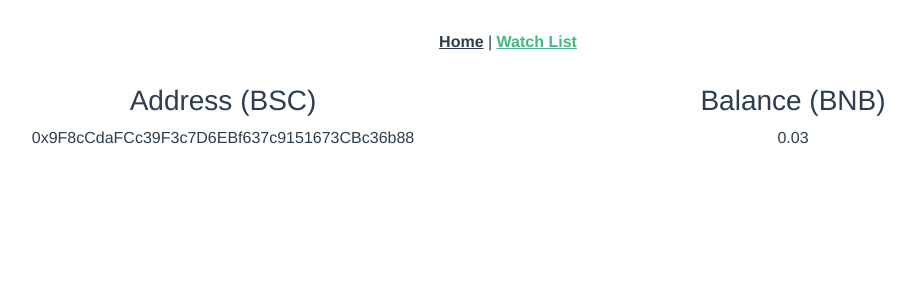
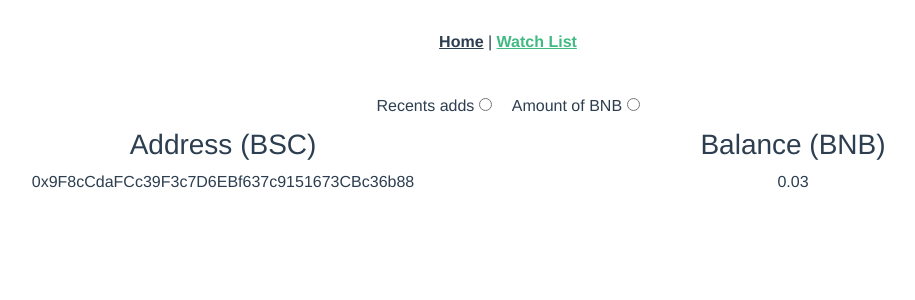
Before and after one commit to VictorFeller/BitBlock, a Vue app: page /#/watchList in a window 1280 px wide. Shown: the top 300 px of the page, without its empty margins (132-1047 px from the left). Built offline with nearby package versions, Linux system fonts and the light colour scheme.

Commit message:
add buttons and improve home view

```diff
--- a/src/main.js
+++ b/src/main.js
@@ -3,7 +3,7 @@ import App from "./App.vue";
 import router from "./router";
 import "bootstrap";
 import "bootstrap/dist/css/bootstrap.min.css";
-//import "@fortawesome/fontawesome-free/css/all.min.css";
+import "@fortawesome/fontawesome-free/css/all.min.css";
 //import "./main.css";
 //import "bootswatch/dist/simplex/bootstrap.min.css";
 
--- a/src/views/HomeView.vue
+++ b/src/views/HomeView.vue
@@ -1,26 +1,16 @@
 <template>
   <div id="homeView">
     <h1>BitBlock</h1>
-    <div class="container">
-      <div class="row">
-        <div class="col">
     <input
       type="string"
       v-model="bscAddress"
       placeholder="Enter a BSC address (0x...)"
+      just
       v-on:keypress.enter="openDetailsAddress()"
     />
-        </div>
-        <div class="col">
-          <button
-            v-on:click="openDetailsAddress()"
-            v-bind:disabled="!this.canSearch"
-          >
+    <button v-on:click="openDetailsAddress()" v-bind:disabled="!this.canSearch">
       Search
     </button>
-        </div>
-      </div>
-    </div>
   </div>
 </template>
 
@@ -59,7 +49,7 @@ export default {
 input {
   width: 350px;
 }
-div {
-  margin: 10px;
+::-webkit-input-placeholder {
+  text-align: center;
 }
 </style>
--- a/src/views/WatchList.vue
+++ b/src/views/WatchList.vue
@@ -1,5 +1,24 @@
 <template>
   <div id="watchList">
+    <div class="container">
+      <div class="row">
+        <div class="col">
+          <label>
+            Recents adds
+            <input
+              type="radio"
+              value="recent"
+              name="sort"
+              v-model="sortOrder"
+            />
+          </label>
+          <label>
+            Amount of BNB
+            <input type="radio" value="top" name="sort" v-model="sortOrder" />
+          </label>
+        </div>
+      </div>
+    </div>
     <div class="container">
       <div class="row">
         <div class="col-md-6">
@@ -35,4 +54,8 @@ export default {
 };
 </script>
 
-<style></style>
+<style>
+label {
+  margin: 10px;
+}
+</style>
```
Lines whose indentation alone changed are shown as unchanged.
